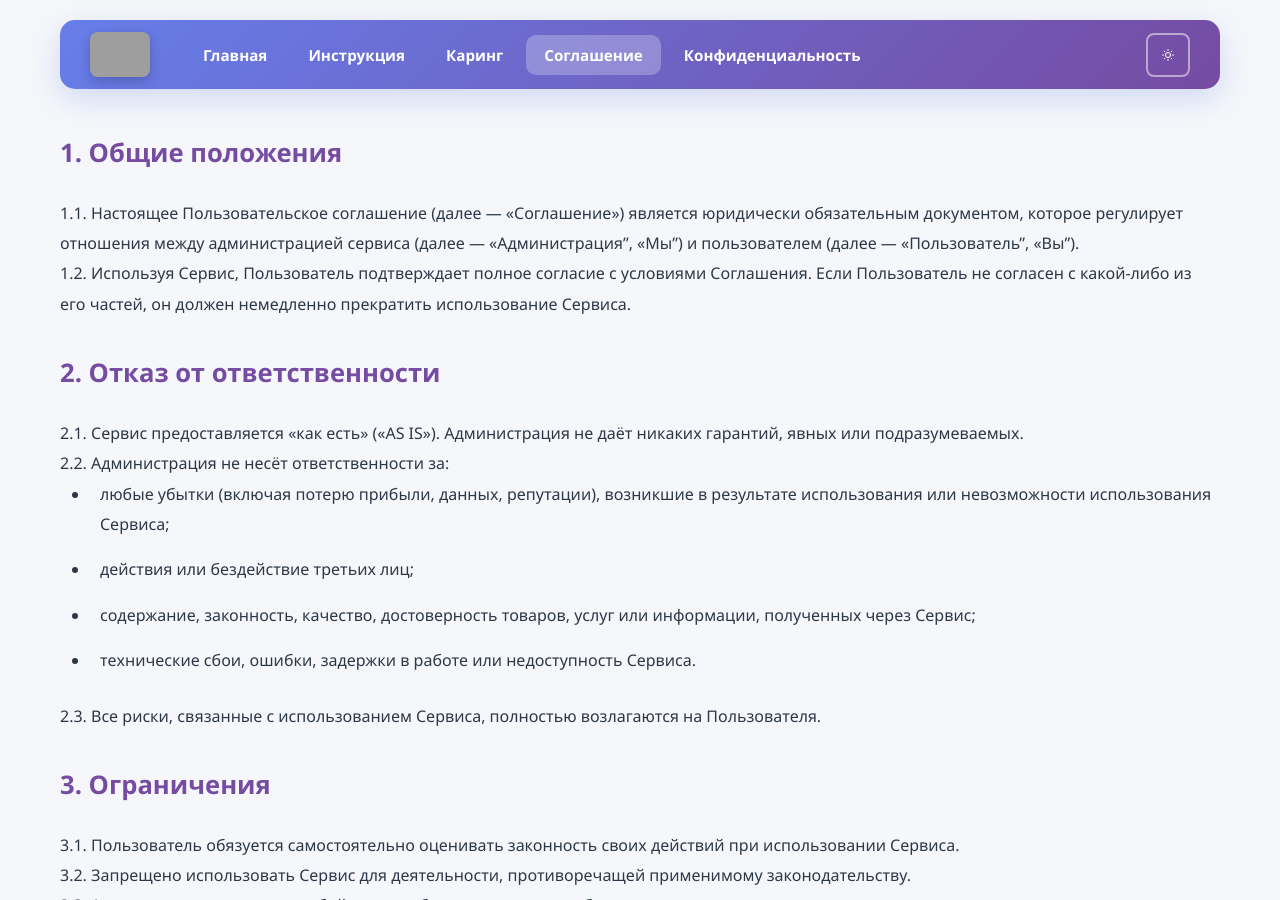
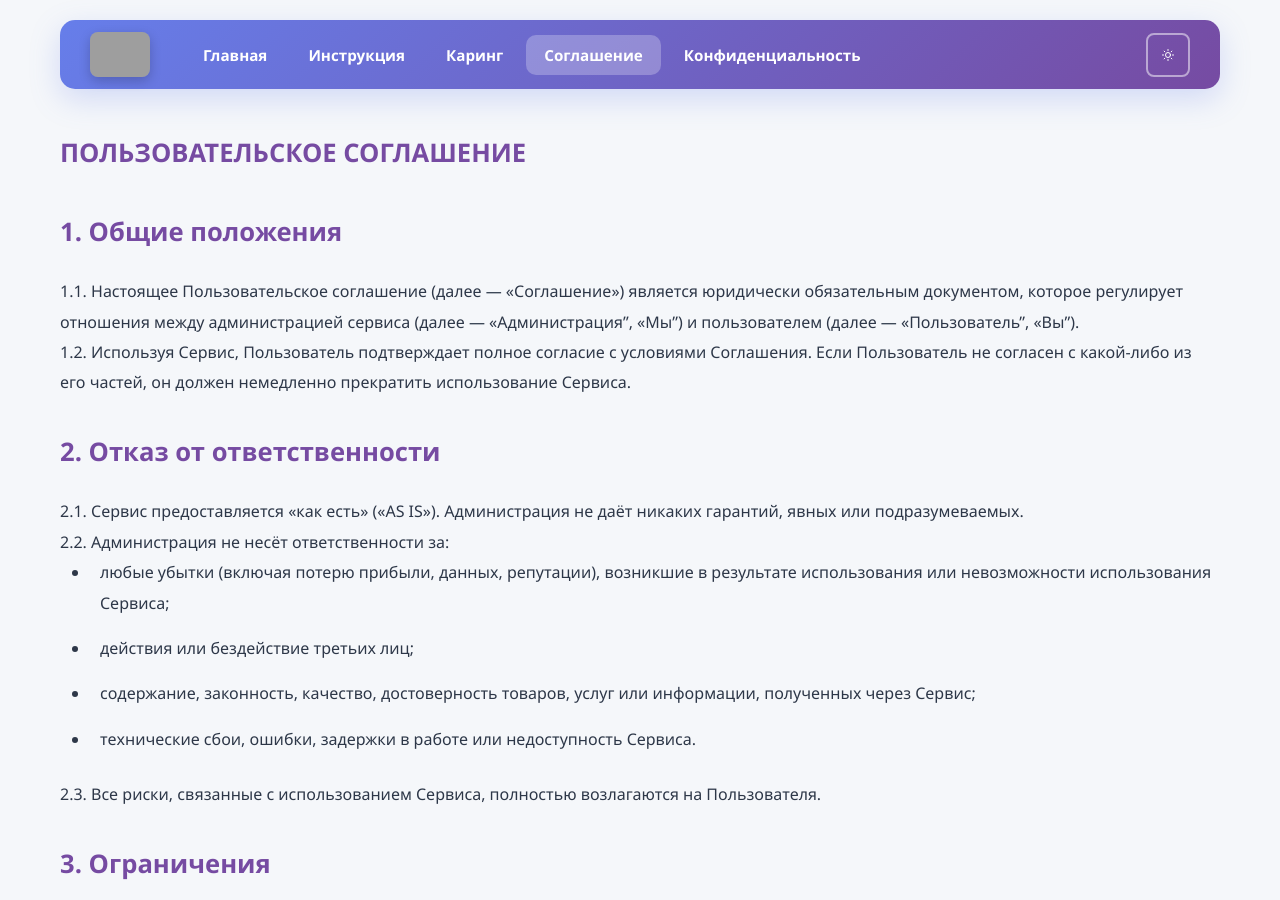
Before and after one commit to Michael-K-cloud/Tunless_Modern, a Jekyll site: the page built from terms.md, in a window 1280 px wide and 900 px high. Built offline with Jekyll 4.4.1, drawn with Linux system fonts in a browser that asks for light colours; grey boxes are pictures that could not be loaded.

Commit message:
Update terms.md

```diff
--- a/terms.md
+++ b/terms.md
@@ -2,6 +2,7 @@
 layout: default
 title: Пользовательское соглашение
 ---
+### ПОЛЬЗОВАТЕЛЬСКОЕ СОГЛАШЕНИЕ
 
 ### 1. Общие положения
 1.1. Настоящее Пользовательское соглашение (далее — «Соглашение») является юридически обязательным документом, которое регулирует отношения между администрацией сервиса (далее — «Администрация", «Мы") и пользователем (далее — «Пользователь", «Вы").
```
